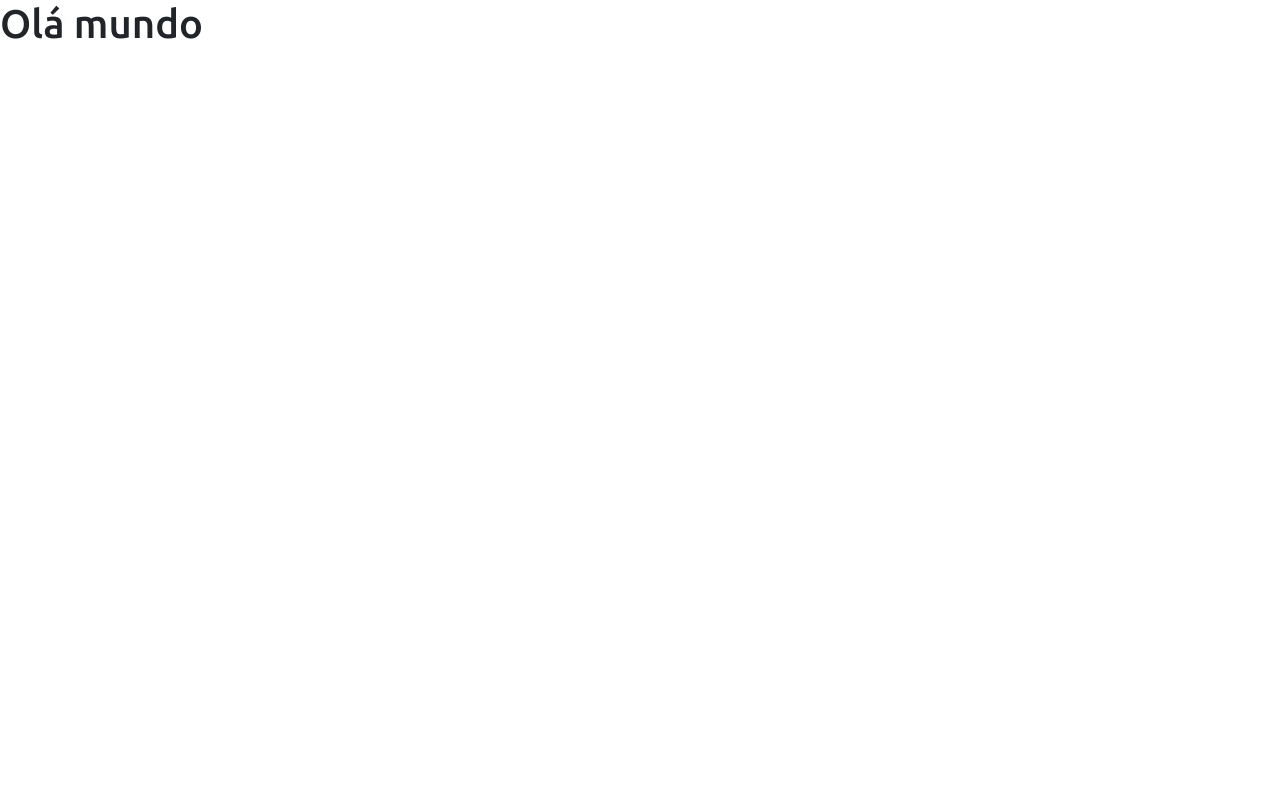
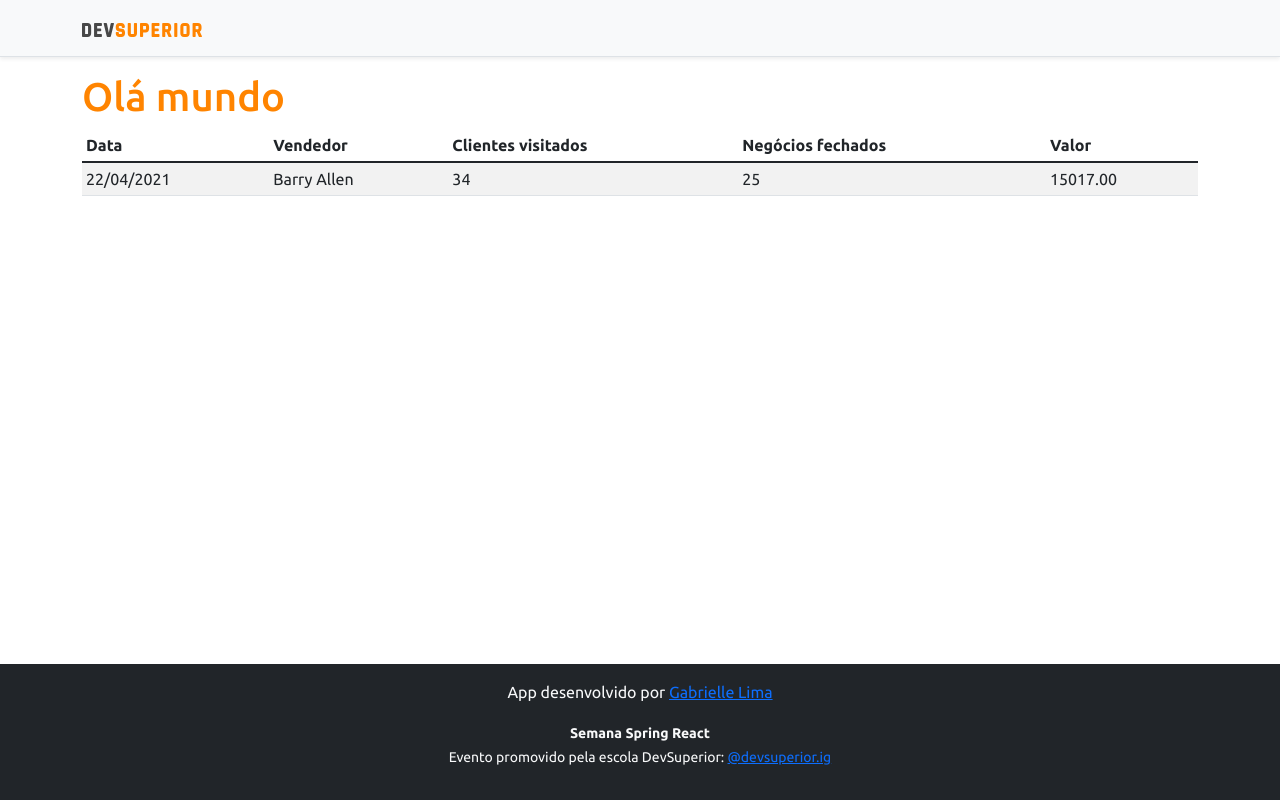
Before and after one commit to gabizinha12/semana-spring-react, a React (Create React App) app in the folder frontend/: page / in a window 1280 px wide. Built offline with nearby package versions, Linux system fonts and the light colour scheme.

Commit message:
Basic static components

```diff
--- a/frontend/src/App.tsx
+++ b/frontend/src/App.tsx
@@ -1,8 +1,17 @@
+import DataTable from "assets/components/DataTable";
+import Footer from "assets/components/Footer";
+import Navbar from "assets/components/Navbar";
+
 function App() {
   return (
-    <div className="App">
-      <h1>Olá mundo</h1>
-    </div>
+    <>
+      <Navbar />
+      <div className="container">
+        <h1 className="text-primary">Olá mundo</h1>
+        <DataTable />
+      </div>
+      <Footer />
+    </>
   );
 }
 
--- /dev/null
+++ b/frontend/src/assets/components/DataTable/index.tsx
@@ -0,0 +1,28 @@
+function DataTable() {
+  return (
+    <div className="table-responsive">
+      <table className="table table-striped table-sm">
+        <thead>
+          <tr>
+            <th>Data</th>
+            <th>Vendedor</th>
+            <th>Clientes visitados</th>
+            <th>Negócios fechados</th>
+            <th>Valor</th>
+          </tr>
+        </thead>
+        <tbody>
+          <tr>
+            <td>22/04/2021</td>
+            <td>Barry Allen</td>
+            <td>34</td>
+            <td>25</td>
+            <td>15017.00</td>
+          </tr>
+        </tbody>
+      </table>
+    </div>
+  );
+}
+
+export default DataTable;
--- /dev/null
+++ b/frontend/src/assets/components/Footer/index.tsx
@@ -0,0 +1,34 @@
+function Footer() {
+  return (
+    <footer className="footer mt-auto py-3 bg-dark">
+      <div className="container">
+        <p className="text-light">
+          App desenvolvido por{" "}
+          <a
+            href="https://github.com/gabizinha12"
+            target="_blank"
+            rel="noreferrer"
+          >
+            Gabrielle Lima
+          </a>
+        </p>
+        <p className="text-light">
+          <small>
+            <strong>Semana Spring React</strong>
+            <br />
+            Evento promovido pela escola DevSuperior:{" "}
+            <a
+              href="https://instagram.com/devsuperior.ig"
+              target="_blank"
+              rel="noreferrer"
+            >
+              @devsuperior.ig
+            </a>
+          </small>
+        </p>
+      </div>
+    </footer>
+  );
+}
+
+export default Footer;
--- /dev/null
+++ b/frontend/src/assets/components/Navbar/index.tsx
@@ -0,0 +1,14 @@
+import ImgDsDark from "assets/img/ds-dark.svg";
+function Navbar() {
+  return (
+    <div className="d-flex flex-column flex-md-row align-items-center p-3 px-md-4 mb-3 bg-light border-bottom shadow-sm">
+      <div className="container">
+        <nav className="my-2 my-md-0 mr-md-3">
+          <img src={ImgDsDark} alt="DevSuperior" width="120" />
+        </nav>
+      </div>
+    </div>
+  );
+}
+
+export default Navbar;
```
Also changed, not shown: frontend/src/assets/img/ds-dark.svg (added).
